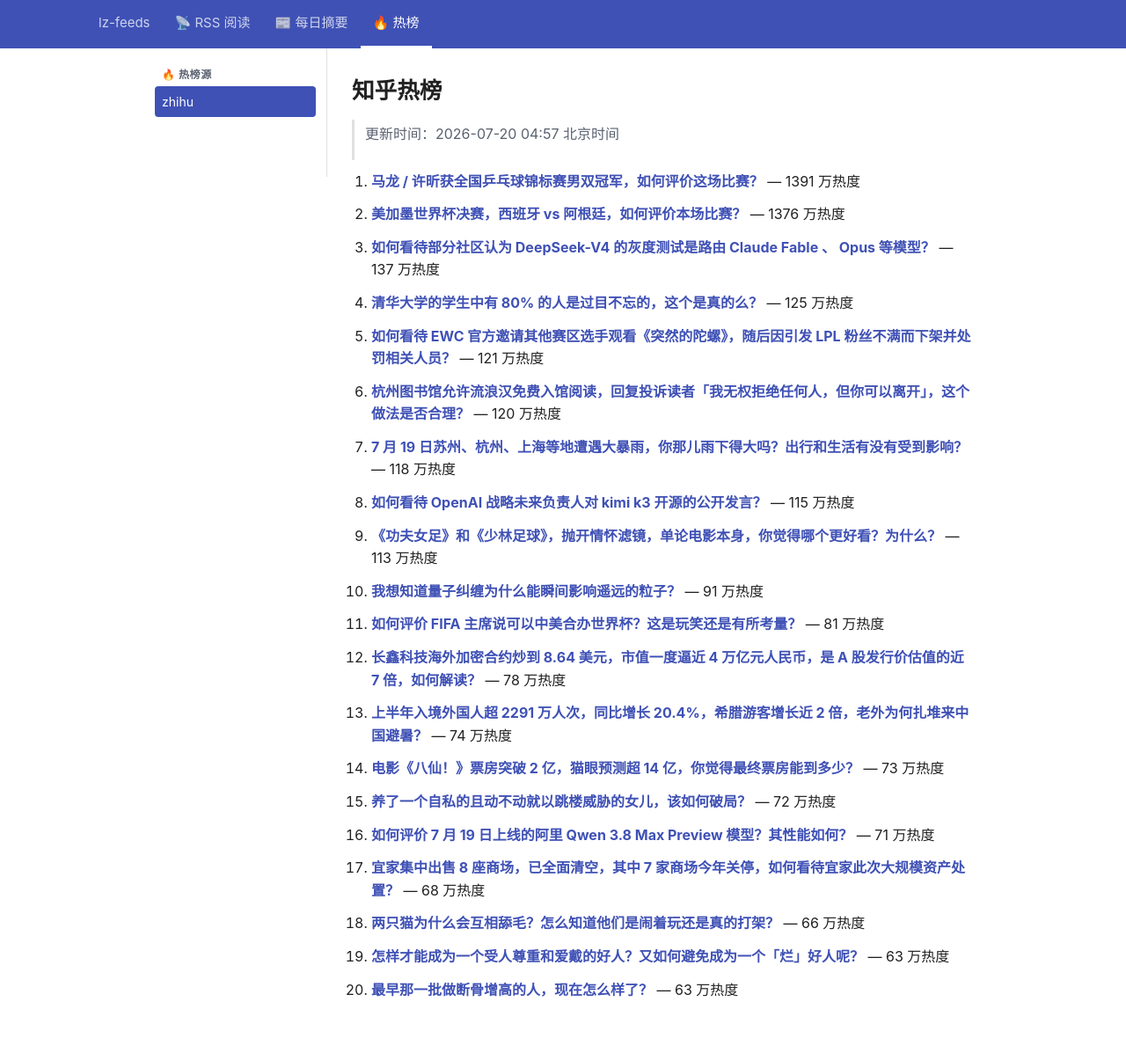
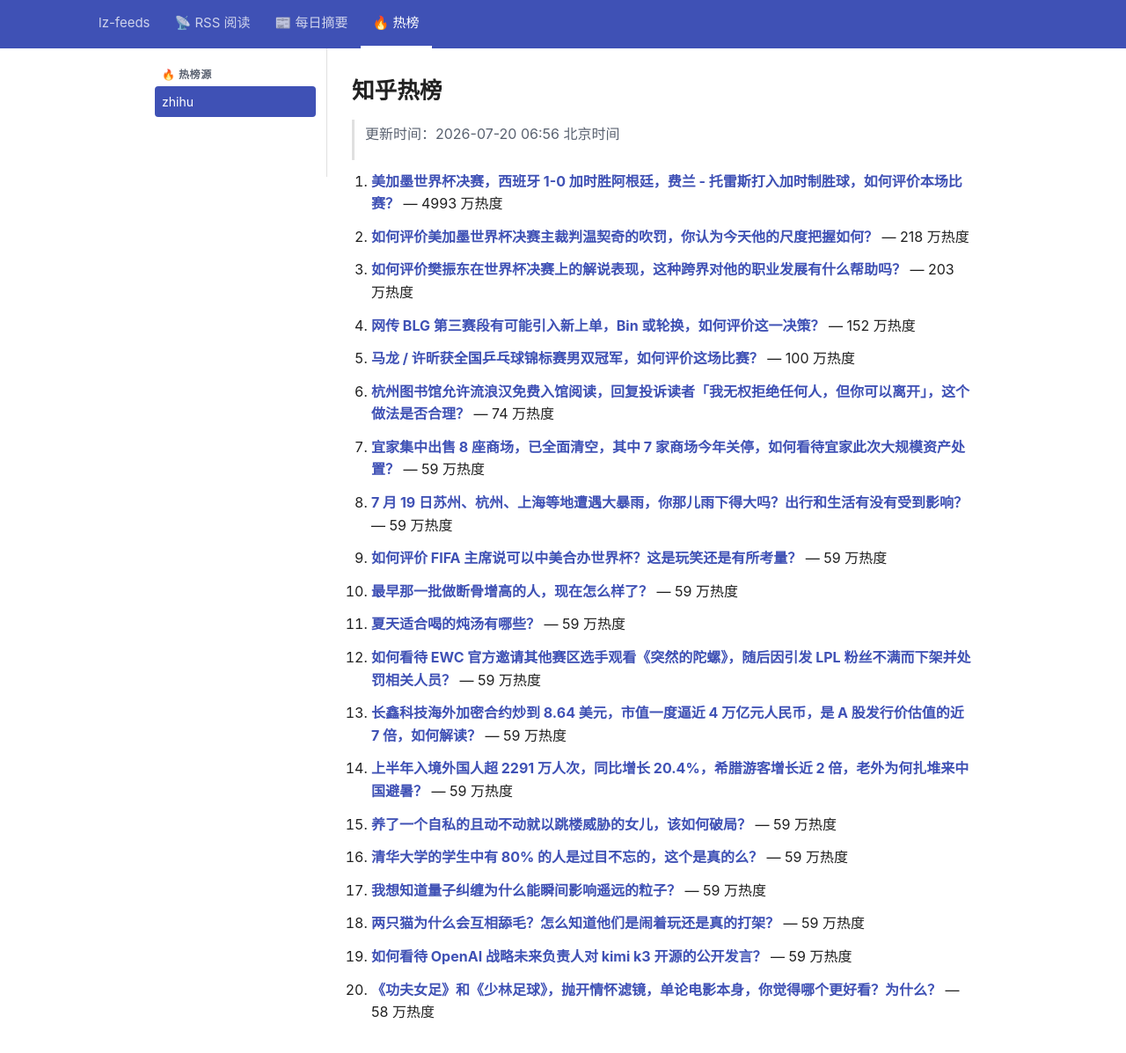
Before and after one commit to lizhang0101/lz-feeds, a Jekyll site: the page built from _hotlist/zhihu.md, in a window 1280 px wide and 1228 px high. Shown: the top 1197 px of the window at 88% size. Built offline with Jekyll 4.4.1, drawn with Linux system fonts in a browser that asks for light colours.

Commit message:
hotlist: 2026-07-19T22:57Z

```diff
--- a/_hotlist/zhihu.md
+++ b/_hotlist/zhihu.md
@@ -1,48 +1,48 @@
 ---
-updated: 2026-07-20 04:57 北京时间
+updated: 2026-07-20 06:56 北京时间
 count: 20
 ---
 
 # 知乎热榜
 
-> 更新时间：2026-07-20 04:57 北京时间
+> 更新时间：2026-07-20 06:56 北京时间
 
-1. **[马龙 / 许昕获全国乒乓球锦标赛男双冠军，如何评价这场比赛？](https://www.zhihu.com/question/2062261231742707046)** — 1391 万热度
+1. **[美加墨世界杯决赛，西班牙 1-0 加时胜阿根廷，费兰 - 托雷斯打入加时制胜球，如何评价本场比赛？](https://www.zhihu.com/question/2062177729605284253)** — 4993 万热度
 
-2. **[美加墨世界杯决赛，西班牙 vs 阿根廷，如何评价本场比赛？](https://www.zhihu.com/question/2062177729605284253)** — 1376 万热度
+2. **[如何评价美加墨世界杯决赛主裁判温契奇的吹罚，你认为今天他的尺度把握如何？](https://www.zhihu.com/question/2062379490039133814)** — 218 万热度
 
-3. **[如何看待部分社区认为 DeepSeek-V4 的灰度测试是路由 Claude Fable 、 Opus 等模型？](https://www.zhihu.com/question/2062188301013071138)** — 137 万热度
+3. **[如何评价樊振东在世界杯决赛上的解说表现，这种跨界对他的职业发展有什么帮助吗？](https://www.zhihu.com/question/2062342631669981740)** — 203 万热度
 
-4. **[清华大学的学生中有 80% 的人是过目不忘的，这个是真的么？](https://www.zhihu.com/question/27686348)** — 125 万热度
+4. **[网传 BLG 第三赛段有可能引入新上单，Bin 或轮换，如何评价这一决策？](https://www.zhihu.com/question/2062305790023692365)** — 152 万热度
 
-5. **[如何看待 EWC 官方邀请其他赛区选手观看《突然的陀螺》，随后因引发 LPL 粉丝不满而下架并处罚相关人员？](https://www.zhihu.com/question/2062125118537610523)** — 121 万热度
+5. **[马龙 / 许昕获全国乒乓球锦标赛男双冠军，如何评价这场比赛？](https://www.zhihu.com/question/2062261231742707046)** — 100 万热度
 
-6. **[杭州图书馆允许流浪汉免费入馆阅读，回复投诉读者「我无权拒绝任何人，但你可以离开」，这个做法是否合理？](https://www.zhihu.com/question/2061763921598476625)** — 120 万热度
+6. **[杭州图书馆允许流浪汉免费入馆阅读，回复投诉读者「我无权拒绝任何人，但你可以离开」，这个做法是否合理？](https://www.zhihu.com/question/2061763921598476625)** — 74 万热度
 
-7. **[7 月 19 日苏州、杭州、上海等地遭遇大暴雨，你那儿雨下得大吗？出行和生活有没有受到影响？](https://www.zhihu.com/question/2062227990260311853)** — 118 万热度
+7. **[宜家集中出售 8 座商场，已全面清空，其中 7 家商场今年关停，如何看待宜家此次大规模资产处置？](https://www.zhihu.com/question/2061839991072990909)** — 59 万热度
 
-8. **[如何看待 OpenAI 战略未来负责人对 kimi k3 开源的公开发言？](https://www.zhihu.com/question/2062166923002090163)** — 115 万热度
+8. **[7 月 19 日苏州、杭州、上海等地遭遇大暴雨，你那儿雨下得大吗？出行和生活有没有受到影响？](https://www.zhihu.com/question/2062227990260311853)** — 59 万热度
 
-9. **[《功夫女足》和《少林足球》，抛开情怀滤镜，单论电影本身，你觉得哪个更好看？为什么？](https://www.zhihu.com/question/2060160756528702468)** — 113 万热度
+9. **[如何评价 FIFA 主席说可以中美合办世界杯？这是玩笑还是有所考量？](https://www.zhihu.com/question/2061815234465981878)** — 59 万热度
 
-10. **[我想知道量子纠缠为什么能瞬间影响遥远的粒子？](https://www.zhihu.com/question/2059281079941457516)** — 91 万热度
+10. **[最早那一批做断骨增高的人，现在怎么样了？](https://www.zhihu.com/question/279422241)** — 59 万热度
 
-11. **[如何评价 FIFA 主席说可以中美合办世界杯？这是玩笑还是有所考量？](https://www.zhihu.com/question/2061815234465981878)** — 81 万热度
+11. **[夏天适合喝的炖汤有哪些？](https://www.zhihu.com/question/1919514292031587708)** — 59 万热度
 
-12. **[长鑫科技海外加密合约炒到 8.64 美元，市值一度逼近 4 万亿元人民币，是 A 股发行价估值的近 7 倍，如何解读？](https://www.zhihu.com/question/2061864895159833546)** — 78 万热度
+12. **[如何看待 EWC 官方邀请其他赛区选手观看《突然的陀螺》，随后因引发 LPL 粉丝不满而下架并处罚相关人员？](https://www.zhihu.com/question/2062125118537610523)** — 59 万热度
 
-13. **[上半年入境外国人超 2291 万人次，同比增长 20.4%，希腊游客增长近 2 倍，老外为何扎堆来中国避暑？](https://www.zhihu.com/question/2061485273788191373)** — 74 万热度
+13. **[长鑫科技海外加密合约炒到 8.64 美元，市值一度逼近 4 万亿元人民币，是 A 股发行价估值的近 7 倍，如何解读？](https://www.zhihu.com/question/2061864895159833546)** — 59 万热度
 
-14. **[电影《八仙！》票房突破 2 亿，猫眼预测超 14 亿，你觉得最终票房能到多少？](https://www.zhihu.com/question/2062129573198657251)** — 73 万热度
+14. **[上半年入境外国人超 2291 万人次，同比增长 20.4%，希腊游客增长近 2 倍，老外为何扎堆来中国避暑？](https://www.zhihu.com/question/2061485273788191373)** — 59 万热度
 
-15. **[养了一个自私的且动不动就以跳楼威胁的女儿，该如何破局？](https://www.zhihu.com/question/2051758275461436294)** — 72 万热度
+15. **[养了一个自私的且动不动就以跳楼威胁的女儿，该如何破局？](https://www.zhihu.com/question/2051758275461436294)** — 59 万热度
 
-16. **[如何评价 7 月 19 日上线的阿里 Qwen 3.8 Max Preview 模型？其性能如何？](https://www.zhihu.com/question/2062219946885657098)** — 71 万热度
+16. **[清华大学的学生中有 80% 的人是过目不忘的，这个是真的么？](https://www.zhihu.com/question/27686348)** — 59 万热度
 
-17. **[宜家集中出售 8 座商场，已全面清空，其中 7 家商场今年关停，如何看待宜家此次大规模资产处置？](https://www.zhihu.com/question/2061839991072990909)** — 68 万热度
+17. **[我想知道量子纠缠为什么能瞬间影响遥远的粒子？](https://www.zhihu.com/question/2059281079941457516)** — 59 万热度
 
-18. **[两只猫为什么会互相舔毛？怎么知道他们是闹着玩还是真的打架？](https://www.zhihu.com/question/286733645)** — 66 万热度
+18. **[两只猫为什么会互相舔毛？怎么知道他们是闹着玩还是真的打架？](https://www.zhihu.com/question/286733645)** — 59 万热度
 
-19. **[怎样才能成为一个受人尊重和爱戴的好人？又如何避免成为一个「烂」好人呢？](https://www.zhihu.com/question/2059067027948582006)** — 63 万热度
+19. **[如何看待 OpenAI 战略未来负责人对 kimi k3 开源的公开发言？](https://www.zhihu.com/question/2062166923002090163)** — 59 万热度
 
-20. **[最早那一批做断骨增高的人，现在怎么样了？](https://www.zhihu.com/question/279422241)** — 63 万热度
+20. **[《功夫女足》和《少林足球》，抛开情怀滤镜，单论电影本身，你觉得哪个更好看？为什么？](https://www.zhihu.com/question/2060160756528702468)** — 58 万热度
```
